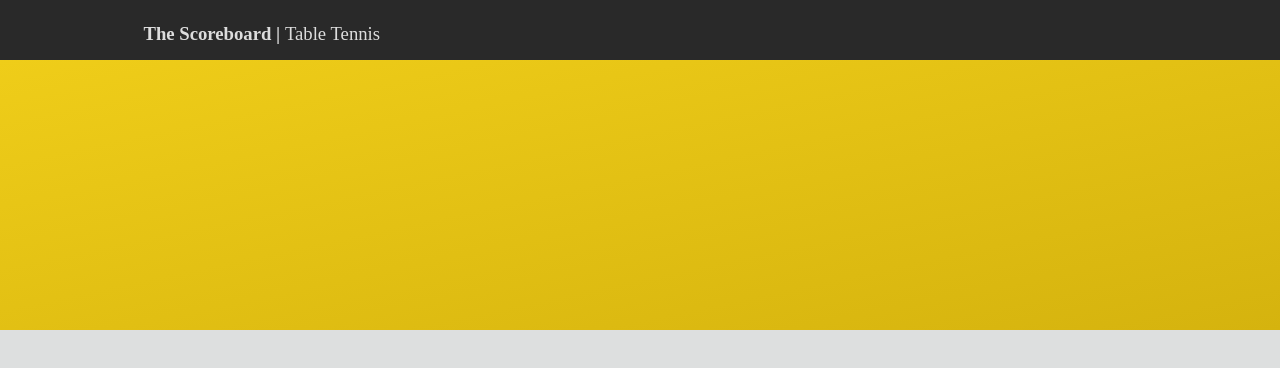
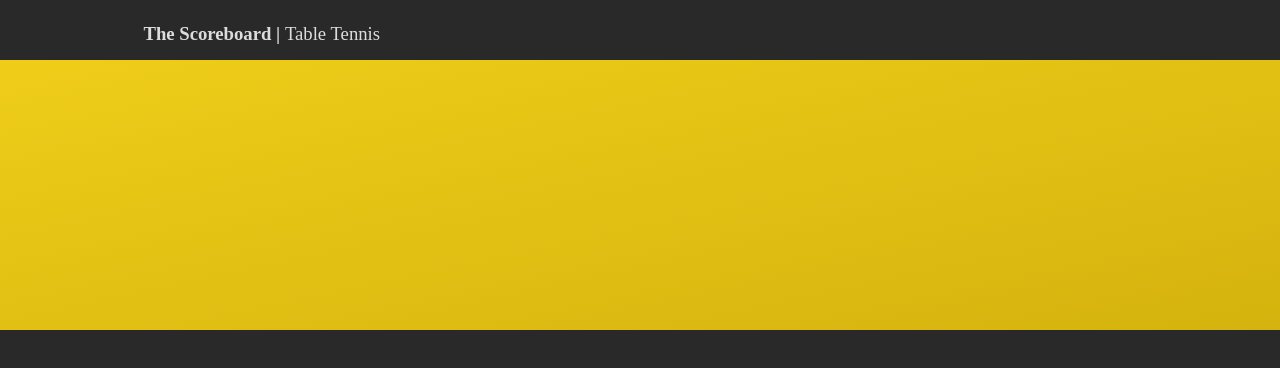
Before and after one commit to naberin/oracle.cloud.native.frontend, a Vue app in the folder portal/: page / in a window 1280 px wide. Shown: the top 368 px of the page. Built offline with nearby package versions, Linux system fonts and the light colour scheme.

Commit message:
Updated coloring

```diff
--- a/portal/src/components/Hero.vue
+++ b/portal/src/components/Hero.vue
@@ -19,7 +19,7 @@ export default {
   section.hero {
     width: 100%;
     height: 100%;
-    background-color: #dddfdf;
+    background-color: #292929;
   }
 
   section.hero .container {
```
